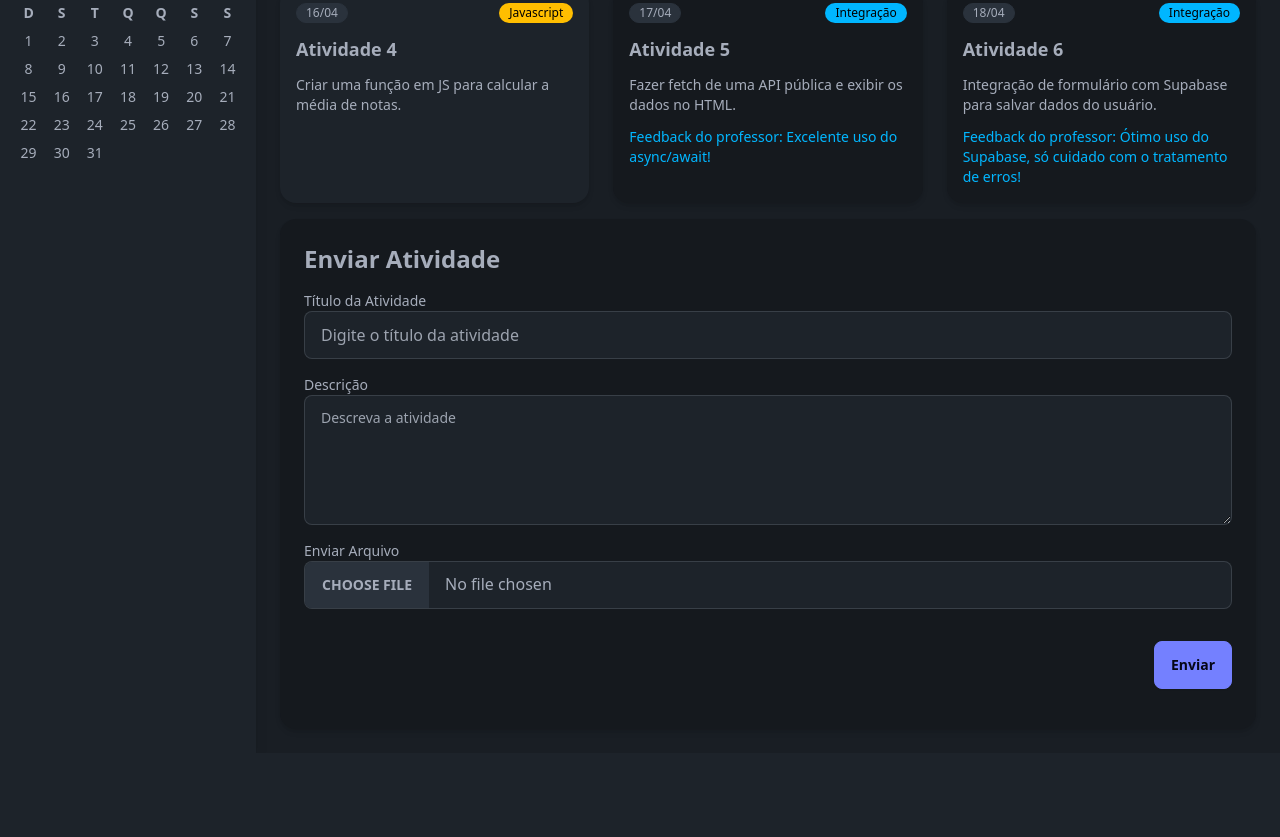
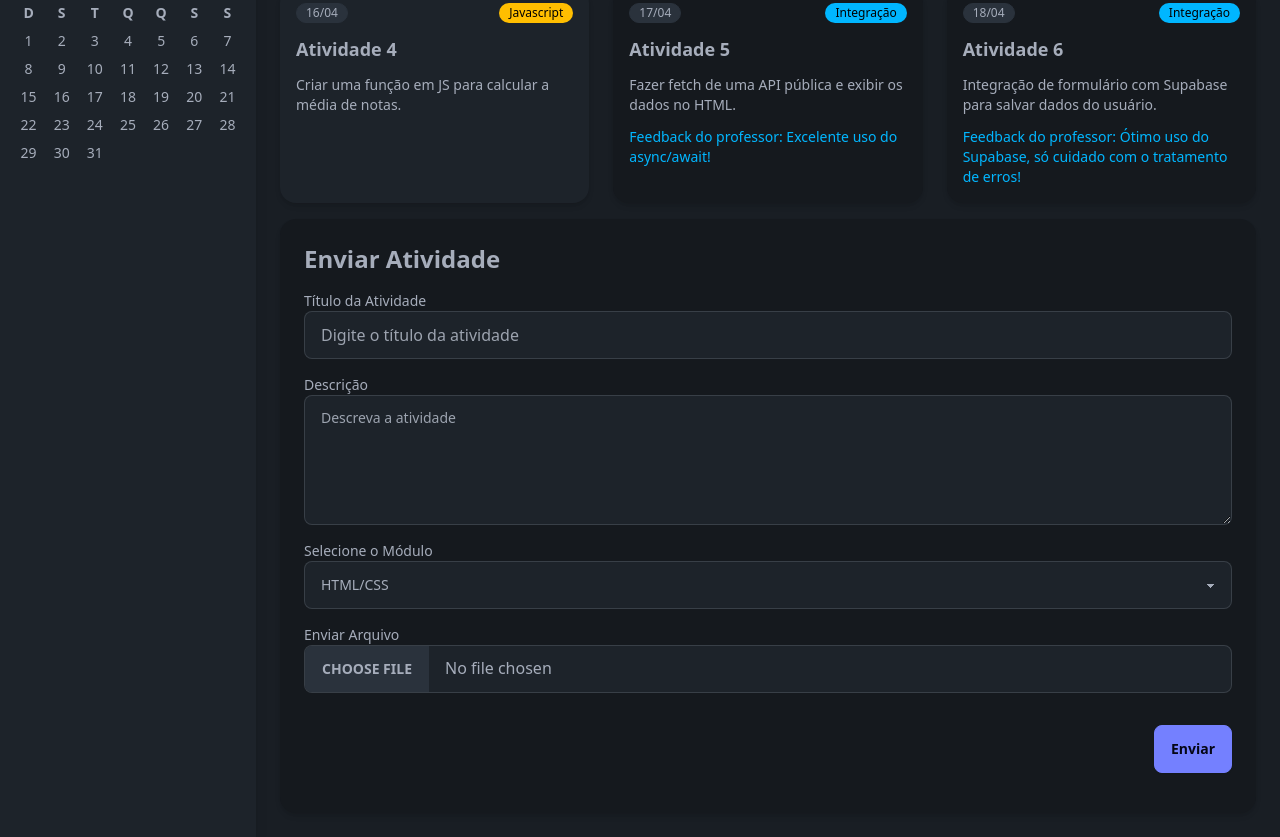
Before and after one commit to ArthurDiogenes/GT-DesafioSala, a plain HTML site: page aluno.html in a window 1280 px wide. Shown: the part 369-1206 px from the top of the page. Before the commit the page ends 1122 px from the top, so only its background shows below. Drawn offline with nearby package versions, Linux system fonts and the light colour scheme.

Commit message:
add modulo tag on submit form

```diff
--- a/aluno.html
+++ b/aluno.html
@@ -305,6 +305,23 @@
             </div>
 
             <div>
+              <label for="modulo" class="block text-sm font-medium"
+                >Selecione o Módulo</label
+              >
+              <select
+                id="modulo"
+                name="modulo"
+                class="select select-bordered w-full"
+              >
+                <option value="html-css">HTML/CSS</option>
+                <option value="git">Git</option>
+                <option value="frameworks">Frameworks</option>
+                <option value="javascript">Javascript</option>
+                <option value="integracao">Integração</option>
+              </select>
+            </div>
+
+            <div>
               <label for="arquivo" class="block text-sm font-medium"
                 >Enviar Arquivo</label
               >
```
